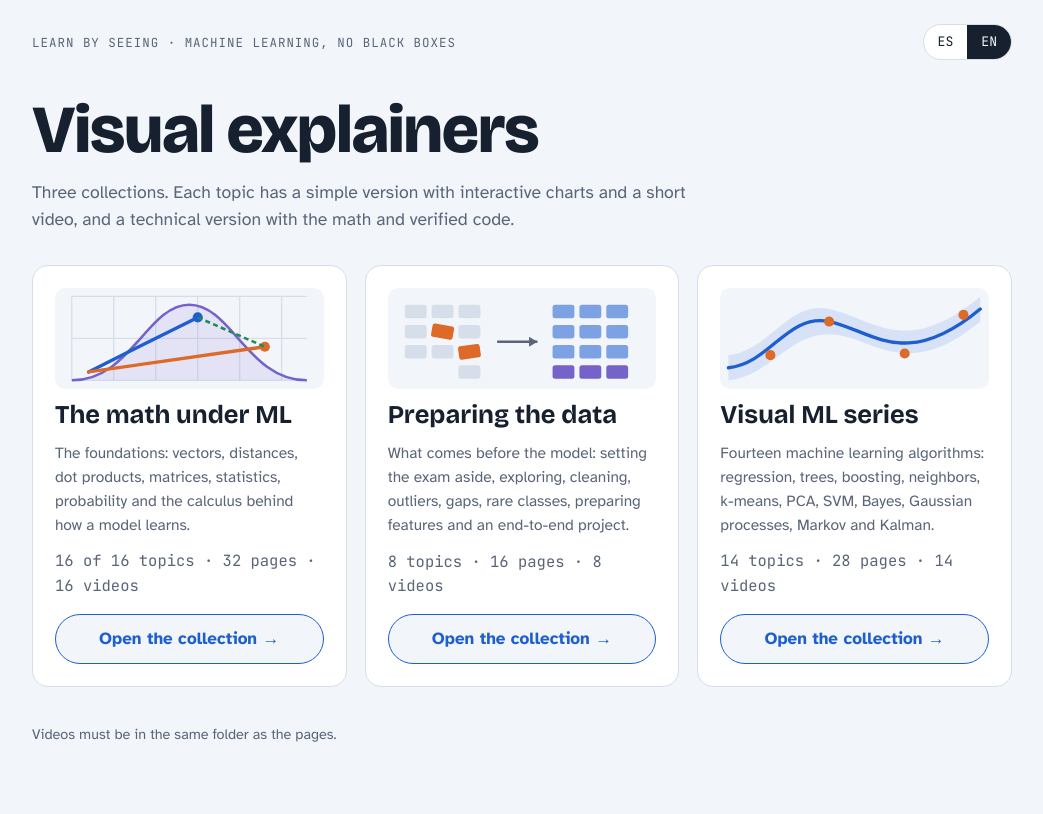
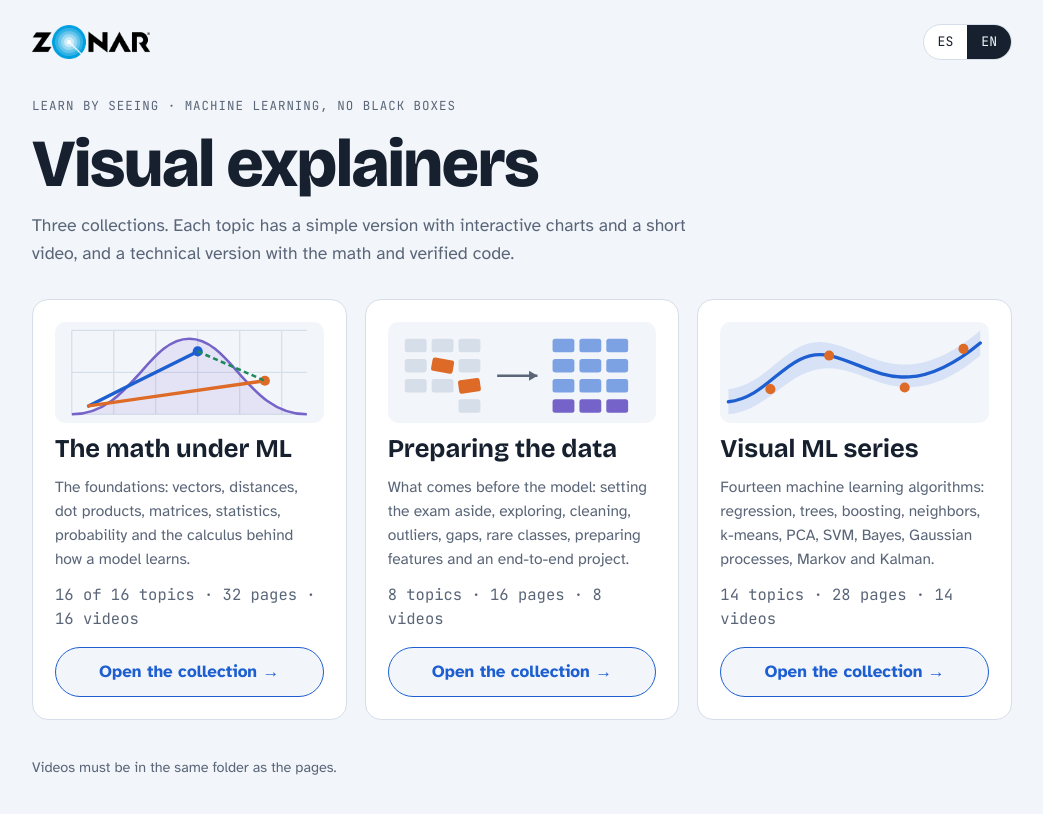
Before and after one commit to camorante/ml-learning, a plain HTML site: page index.html in a window 1280 px wide. Shown: the whole page, without its empty margins (118-1161 px from the left). Drawn offline with nearby package versions, Linux system fonts and the light colour scheme.

Commit message:
Index: logo de Zonar en la cabecera
Co-Authored-By: Claude Opus 5.5 <noreply@anthropic.com>
Claude-Session: https://claude.ai/code/session_01AXcq3CRkn2knURXrZasznx

```diff
--- a/index.html
+++ b/index.html
@@ -21,6 +21,11 @@ body{margin:0;background:var(--bg);color:var(--ink);font-family:var(--f-body);fo
 .lang button{font:inherit;font-family:var(--f-mono);font-size:.82rem;border:0;background:transparent;color:var(--ink);padding:7px 14px;cursor:pointer}
 .lang button[aria-pressed="true"]{background:var(--ink);color:var(--bg)}
 .lang button:focus-visible{outline:3px solid var(--mean);outline-offset:-3px}
+.brand{display:inline-flex;align-items:center;border-radius:10px}
+.brand img{display:block;height:34px;width:auto}
+@media (prefers-color-scheme: dark){:root:not([data-theme="light"]) .brand{background:#fff;padding:7px 12px}}
+:root[data-theme="dark"] .brand{background:#fff;padding:7px 12px}
+@media (max-width:420px){.brand img{height:26px}}
 header{padding:36px 0 32px;display:grid;gap:14px}
 h1{font-family:var(--f-display);font-weight:800;font-size:clamp(2.4rem,7vw,4.2rem);line-height:1.02;letter-spacing:-.02em;margin:0}
 .lede{color:var(--muted);max-width:60ch;margin:0;font-size:1.1rem}
@@ -40,13 +45,14 @@ footer{margin-top:36px;color:var(--muted);font-size:.9rem}
 <body>
 <main class="wrap">
   <div class="top">
-    <p class="eyebrow" data-i="eyebrow">Aprender viendo · machine learning sin cajas negras</p>
+    <span class="brand"><img src="Zonar-Logo-2021-RGB.png" alt="Zonar" width="1309" height="376"></span>
     <div class="lang" role="group" aria-label="Idioma / Language">
       <button type="button" data-lang="es" aria-pressed="true">ES</button>
       <button type="button" data-lang="en" aria-pressed="false">EN</button>
     </div>
   </div>
   <header>
+    <p class="eyebrow" data-i="eyebrow">Aprender viendo · machine learning sin cajas negras</p>
     <h1 data-i="h1">Explicaciones visuales</h1>
     <p class="lede" data-i="lede">Tres colecciones. Cada tema tiene una versión sencilla con gráficos interactivos y un vídeo corto, y una versión técnica con matemáticas y código verificado.</p>
   </header>
```
Also changed, not shown: Zonar-Logo-2021-RGB.png (added).
